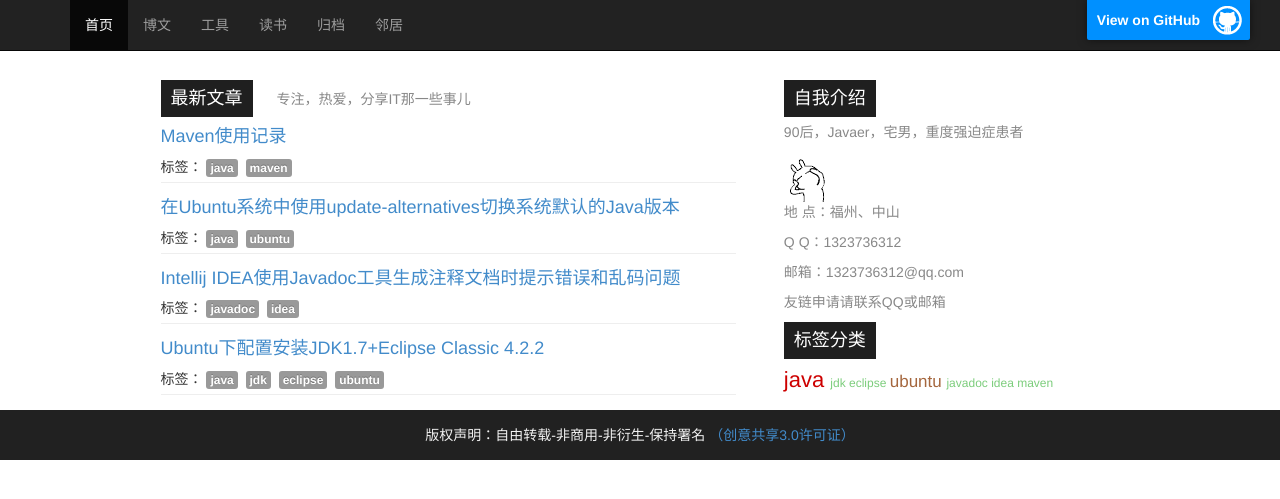
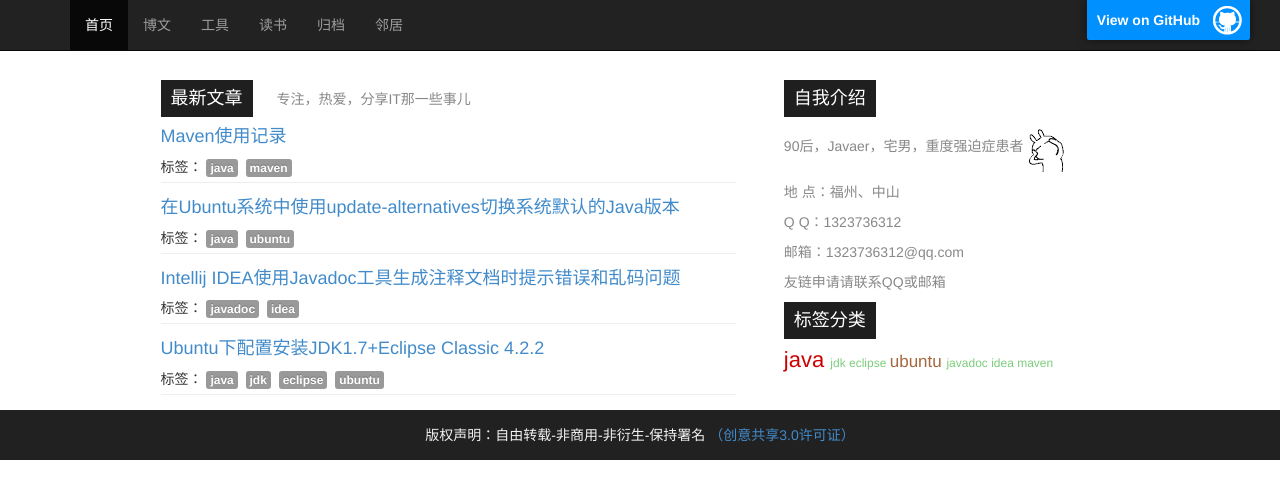
Before and after one commit to sheleng/sheleng.github.io, a Jekyll site: the page built from index.html, in a window 1280 px wide. Shown: the top 499 px of the page. Built offline with Jekyll 4.4.1, drawn with Linux system fonts in a browser that asks for light colours.

Commit message:
调整首页布局

```diff
--- a/index.html
+++ b/index.html
@@ -41,7 +41,7 @@
         <ul>
 		  <li>
 		    <div class="gray-3">
-		      <p>90后，Javaer，宅男，重度强迫症患者</p><img src="/public/images/yaotouhuanglao.gif">
+		      <p><span>90后，Javaer，宅男，重度强迫症患者<img src="/public/images/yaotouhuanglao.gif"></span></p>
 		      <p>地 点：福州、中山</p>
 		      <p>Q  Q：1323736312</p>
 		      <p>邮箱：1323736312@qq.com</p>
```
